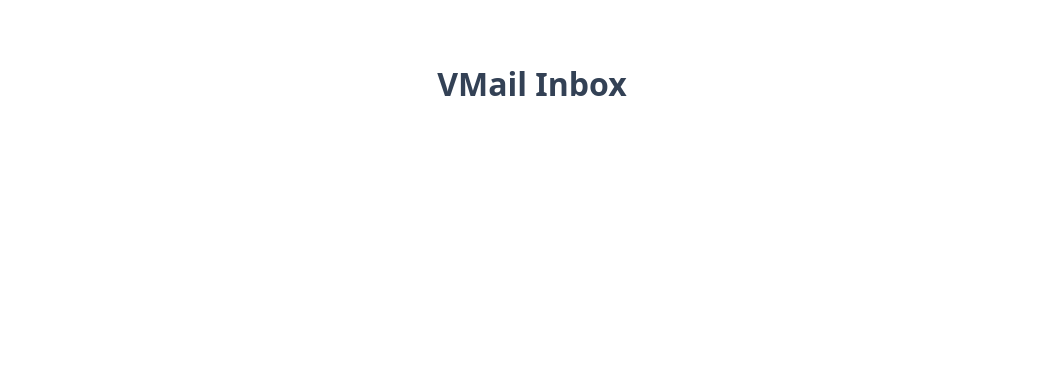
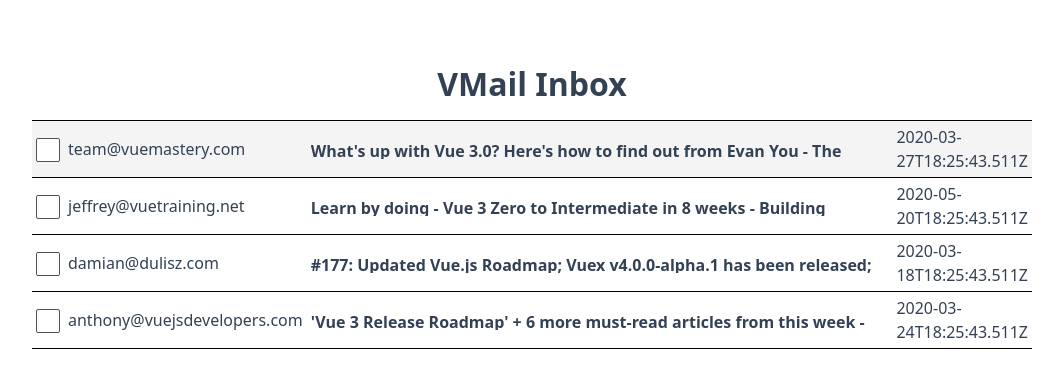
Before and after one commit to anakon73/email.vue, a Vue app: page / in a window 1280 px wide. Shown: the top 388 px of the page, without its empty margins (108-1171 px from the left). Built offline with nearby package versions, Linux system fonts and the light colour scheme.

Commit message:
feat(app): create mails list

```diff
--- a/src/App.vue
+++ b/src/App.vue
@@ -1,7 +1,8 @@
 <script setup lang="ts">
-import { email } from '@/types/emailType'
+import { type email } from '@/types/emailType'
+import { ref, computed } from 'vue'
 
-const emails: email[] = [
+const emails = ref<email[]>([
   {
     id: 1,
     from: 'team@vuemastery.com',
@@ -40,9 +41,58 @@
     archived: true,
     read: false,
   },
+])
+
+const checkboxClasses: string[] = [
+  'appearance-none',
+  'cursor-pointer',
+  'w-6',
+  'h-6',
+  'bg-white',
+  'rounded-sm',
+  'border',
+  'border-neutral-600',
+  'relative align-middle',
+  'p-2.5',
+  'checked:bg-slate-500',
 ]
+
+const mailClasses = computed(() => {
+  return (email: email) => [
+    ['cursor-pointer', 'bg-white', 'h-[2.5rem]'],
+    email.read ? 'bg-zinc-100' : '',
+  ]
+})
 </script>
 
 <template>
-  <h1 class="text-[2rem] font-bold">VMail Inbox</h1>
+  <h1 class="text-[2rem] font-bold mb-3">VMail Inbox</h1>
+
+  <table class="max-w-[62.5rem] m-auto border-collapse">
+    <tbody>
+      <tr
+        v-for="email in emails"
+        :key="email.id"
+        :class="mailClasses(email)"
+        @click="email.read = true"
+      >
+        <td class="border-b border-t border-black p-1 text-left">
+          <input type="checkbox" :class="checkboxClasses" />
+        </td>
+        <td class="border-b border-t border-black p-1 text-left">
+          {{ email.from }}
+        </td>
+        <td class="border-b border-t border-black p-1 text-left">
+          <p class="max-h-[1.2rem] overflow-y-hidden m-0">
+            <span class="font-bold"
+              >{{ email.subject }} - {{ email.body }}</span
+            >
+          </p>
+        </td>
+        <td class="w-[7.5rem] border-b border-t border-black p-1 text-left">
+          {{ email.sentAt }}
+        </td>
+      </tr>
+    </tbody>
+  </table>
 </template>
--- a/tailwind.config.cjs
+++ b/tailwind.config.cjs
@@ -1,8 +1,8 @@
 /** @type {import('tailwindcss').Config} */
 module.exports = {
-  content: ["./index.html", "./src/**/*.{vue,js,ts,jsx,tsx}"],
+  content: ['./index.html', './src/**/*.{vue,js,ts,jsx,tsx}'],
   theme: {
     extend: {},
   },
   plugins: [],
-};
+}
```
Also changed, not shown: index.html (+4 -3 lines).
